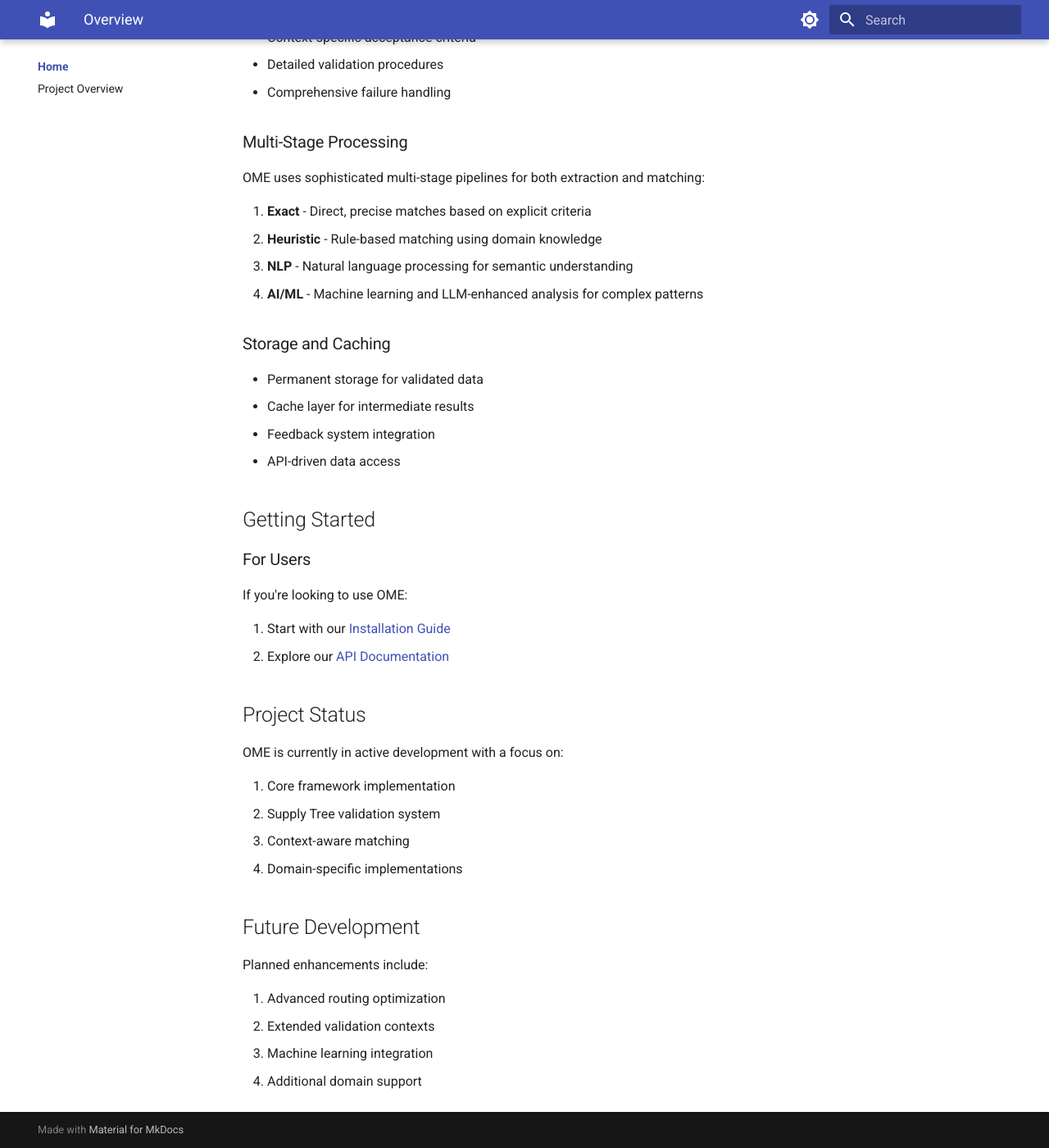
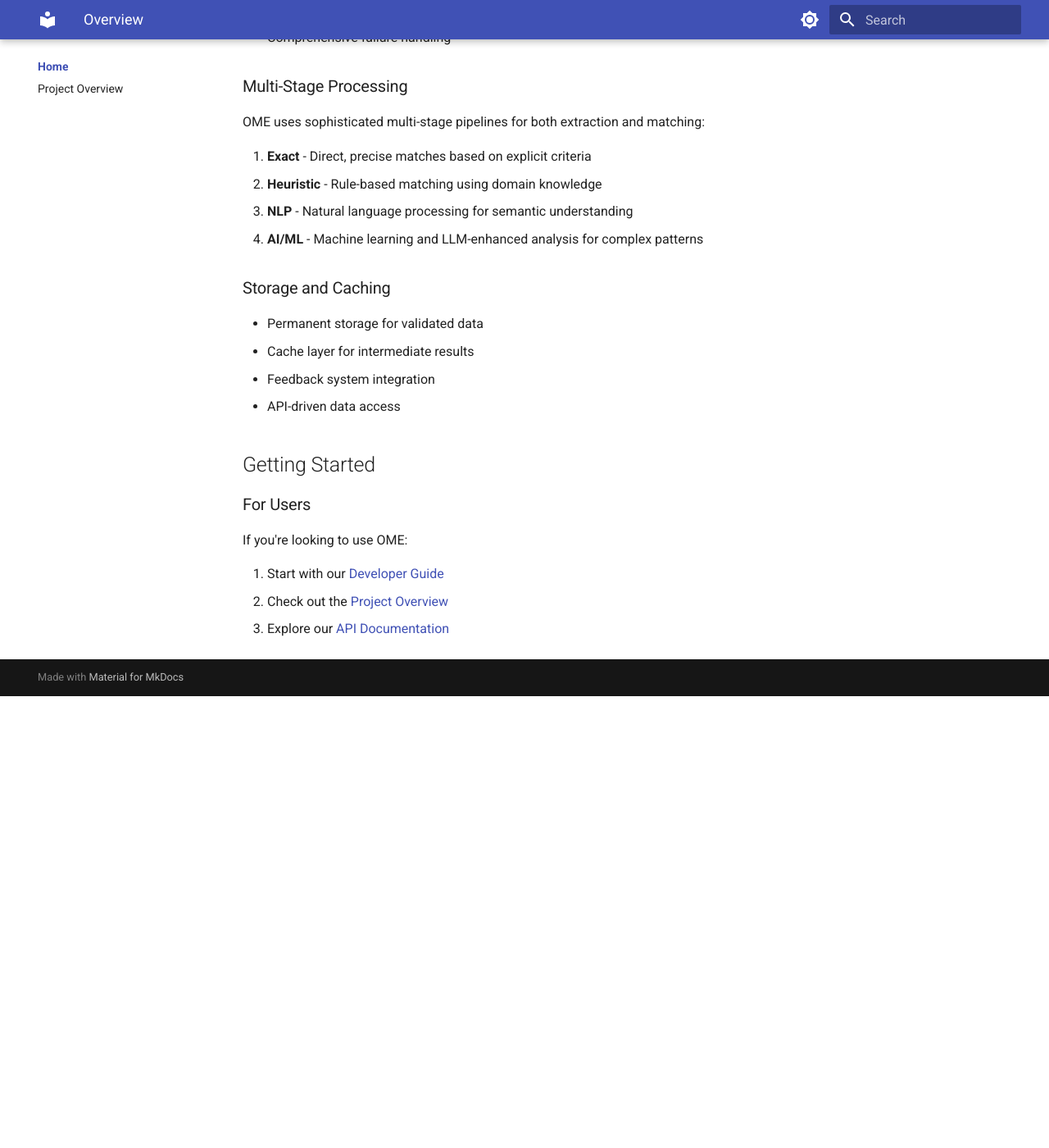
Before and after one commit to helpfulengineering/supply-graph-ai, an MkDocs documentation site: the page built from docs/index.md, in a window 1280 px wide and 1400 px high, scrolled down 2153 px. Shown: the whole window at 82% size. Built offline with MkDocs 1.6.1 and Material for MkDocs 9.7.7, drawn with Linux system fonts in a browser that asks for light colours; after the commit the page ends 3002 px from its top, so only the background shows below that; some of the changed text lies outside the part shown.

```diff
--- a/docs/index.md
+++ b/docs/index.md
@@ -14,9 +14,7 @@
     * [Workflow Generation](architecture/workflow-generation.md)
 
 ### Development Plans
-* [Getting Started](development/getting-started.md)
-* [OME MVP Plan](development/ome-mvp-plan.md)
-* [Domain Management](development/domain-management.md)
+* [Developer Guide](development/developer-guide.md)
 
 ### Data Models
 * [Data Models](models/index.md)
@@ -79,24 +77,6 @@ OME uses sophisticated multi-stage pipelines for both extraction and matching:
 ### For Users
 If you're looking to use OME:
 
-1. Start with our [Installation Guide](development/getting-started.md)
-2. Explore our [API Documentation](api/index.md)
-
-
-## Project Status
-
-OME is currently in active development with a focus on:
-
-1. Core framework implementation
-2. Supply Tree validation system
-3. Context-aware matching
-4. Domain-specific implementations
-
-## Future Development
-
-Planned enhancements include:
-
-1. Advanced routing optimization
-2. Extended validation contexts
-3. Machine learning integration
-4. Additional domain support
+1. Start with our [Developer Guide](development/developer-guide.md)
+2. Check out the [Project Overview](overview.md)
+3. Explore our [API Documentation](api/index.md)
--- a/mkdocs.yml
+++ b/mkdocs.yml
@@ -64,6 +64,11 @@ nav:
     - Authentication: api/auth.md
     - Matching API: api/matching-api.md
     - Routes & Models: api/routes.md
+  - Matching:
+    - Overview: matching/index.md
+    - Direct Matching: matching/direct-matching.md
+    - Capability-Centric Rules: matching/capability-centric-rules.md
+    - Heuristic Rules System: matching/heuristic-rules-system.md
   - Development:
     - Developer Guide: development/developer-guide.md
   - Data Models:
```
Also changed, not shown: docs/matching/index.md (added, +125 -0 lines).
